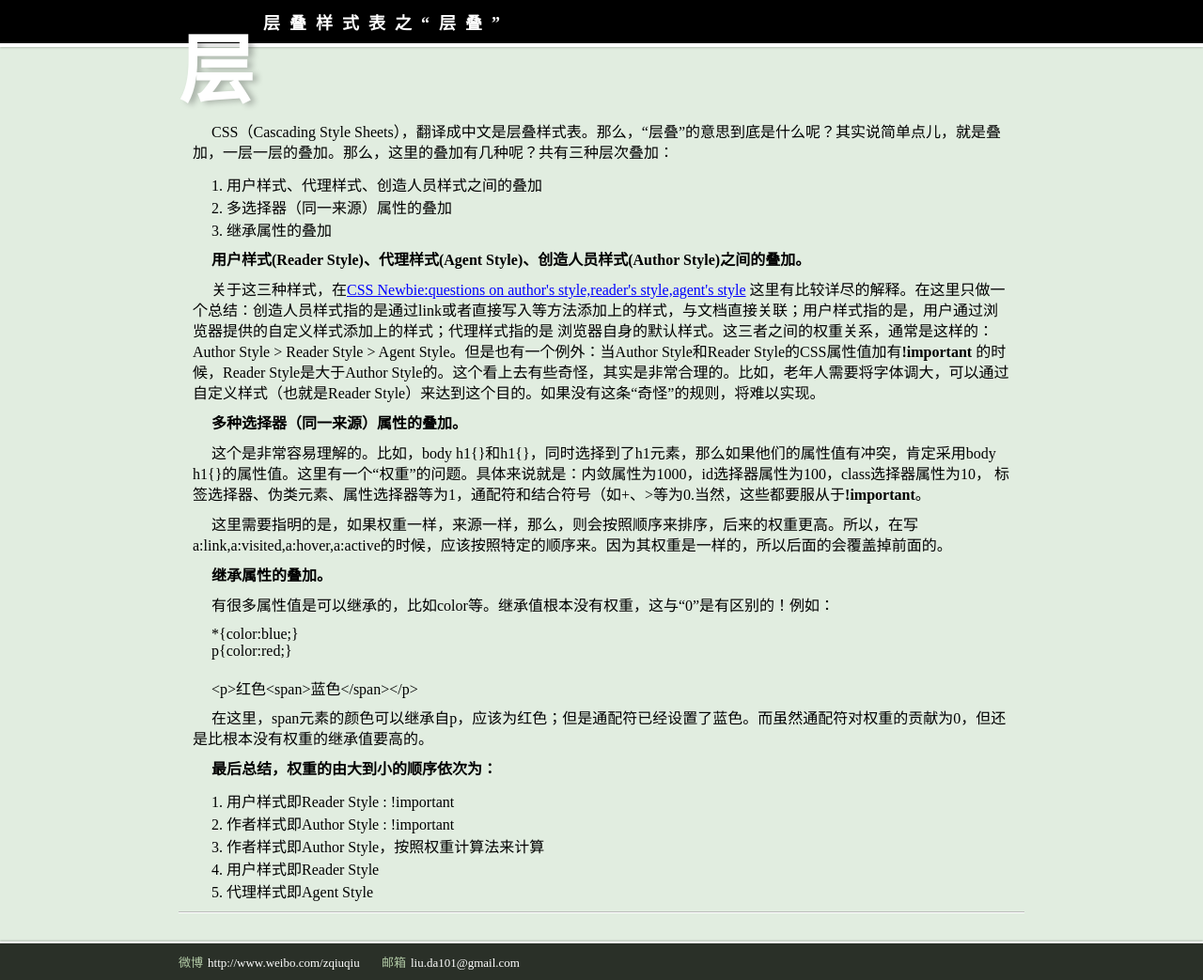
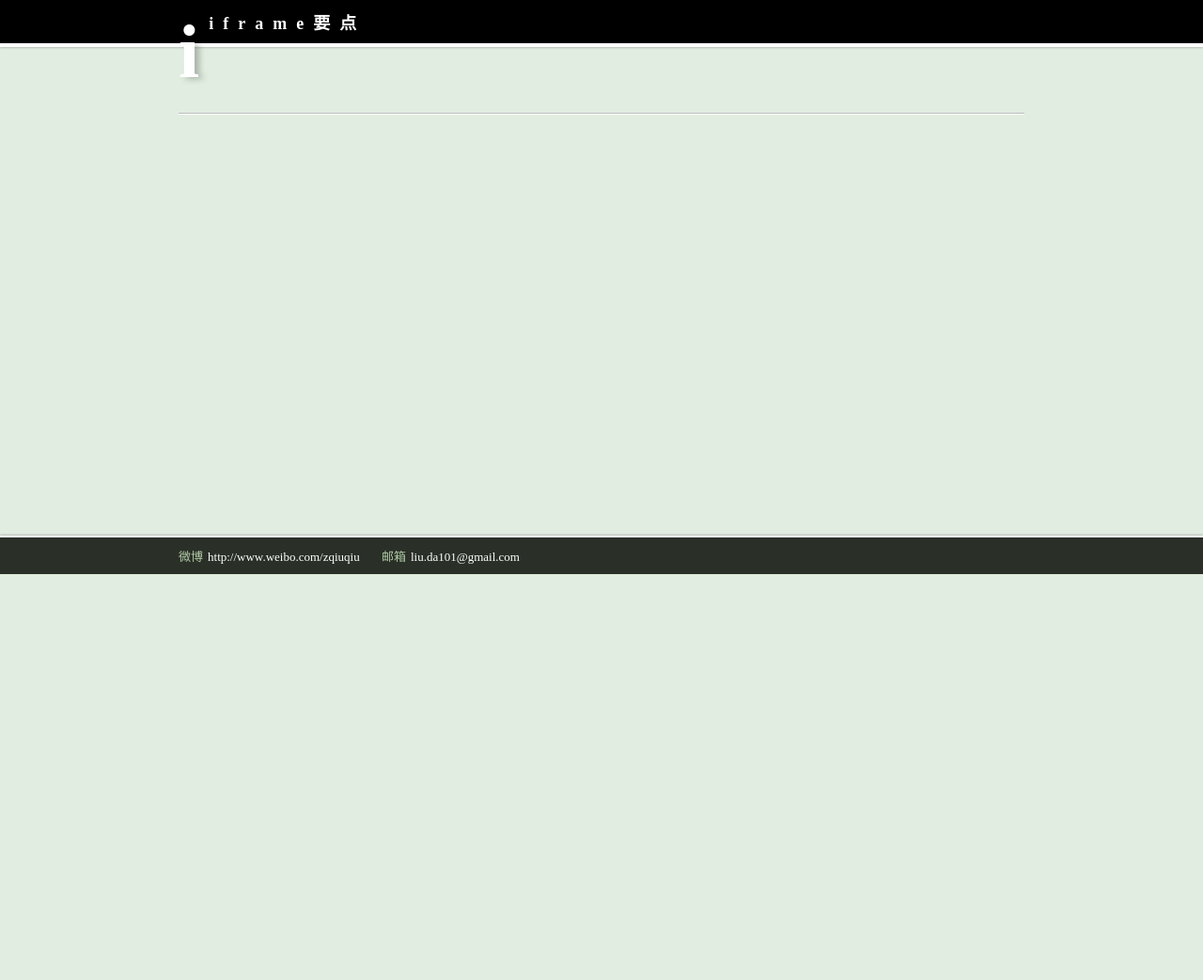
Before and after one commit to liuda101/liuda101.github.com, a Jekyll site: the page built from _posts/2012-11-13-IFRAME-Width-100%-Scrollbar.md, in a window 1280 px wide. Shown: the whole page at 94% size. Built offline with Jekyll 4.4.1, drawn with Linux system fonts in a browser that asks for light colours; comment, search, counter and statistics services are not loaded; after the commit the page ends 900 px from its top, so only the background shows below that.

Commit message:
modify iframe

```diff
--- a/_posts/2012-11-13-IFRAME-Width-100%-Scrollbar.md
+++ b/_posts/2012-11-13-IFRAME-Width-100%-Scrollbar.md
@@ -1,63 +1,5 @@
 ---
 layout: post
-title: 层叠样式表之“层叠”
-firstLetter : 层
+title: iframe要点
+firstLetter : i
 ---
-<p>
-	CSS（Cascading Style Sheets），翻译成中文是层叠样式表。那么，“层叠”的意思到底是什么呢？其实说简单点儿，就是叠加，一层一层的叠加。那么，这里的叠加有几种呢？共有三种层次叠加：
-</p>
-<ol>
-	<li>用户样式、代理样式、创造人员样式之间的叠加</li>
-	<li>多选择器（同一来源）属性的叠加</li>
-	<li>继承属性的叠加</li>
-</ol>
-<p>
-	<span class="b">
-		用户样式(Reader Style)、代理样式(Agent Style)、创造人员样式(Author Style)之间的叠加。
-	</span>
-</p>
-<p>
-	关于这三种样式，在<a target="_blank" href="http://stackoverflow.com/questions/7022344/css-newbie-questions-on-authors-style-readers-style-agents-style">CSS Newbie:questions on author's style,reader's style,agent's style</a>
-	这里有比较详尽的解释。在这里只做一个总结：创造人员样式指的是通过link或者直接写入等方法添加上的样式，与文档直接关联；用户样式指的是，用户通过浏览器提供的自定义样式添加上的样式；代理样式指的是
-	浏览器自身的默认样式。这三者之间的权重关系，通常是这样的：Author Style > Reader Style > Agent Style。但是也有一个例外：当Author Style和Reader Style的CSS属性值加有<span class="b">!important</span>
-	的时候，Reader Style是大于Author Style的。这个看上去有些奇怪，其实是非常合理的。比如，老年人需要将字体调大，可以通过自定义样式（也就是Reader Style）来达到这个目的。如果没有这条“奇怪”的规则，将难以实现。
-</p>
-<p>
-	<span class="b">
-		多种选择器（同一来源）属性的叠加。
-	</span>
-</p>
-<p>
-	这个是非常容易理解的。比如，body h1{}和h1{}，同时选择到了h1元素，那么如果他们的属性值有冲突，肯定采用body h1{}的属性值。这里有一个“权重”的问题。具体来说就是：内敛属性为1000，id选择器属性为100，class选择器属性为10，
-	标签选择器、伪类元素、属性选择器等为1，通配符和结合符号（如+、>等为0.当然，这些都要服从于<span class="b">!important</span>。
-</p>
-<p>
-	这里需要指明的是，如果权重一样，来源一样，那么，则会按照顺序来排序，后来的权重更高。所以，在写a:link,a:visited,a:hover,a:active的时候，应该按照特定的顺序来。因为其权重是一样的，所以后面的会覆盖掉前面的。
-</p>
-<p>
-	<span class="b">
-		继承属性的叠加。
-	</span>
-</p>
-<p>
-	有很多属性值是可以继承的，比如color等。继承值根本没有权重，这与“0”是有区别的！例如：
-</p>
-<div class="d">
-	*{color:blue;}<br />
-	p{color:red;}<br />
-	<br />
-	&lt;p&gt;红色&lt;span&gt;蓝色&lt;/span&gt;&lt;/p&gt;
-</div>
-<p>
-	在这里，span元素的颜色可以继承自p，应该为红色；但是通配符已经设置了蓝色。而虽然通配符对权重的贡献为0，但还是比根本没有权重的继承值要高的。
-</p>
-<p>
-	<span class="b">最后总结，权重的由大到小的顺序依次为：</span>
-	<ol>
-		<li>用户样式即Reader Style : !important</li>
-		<li>作者样式即Author Style : !important</li>
-		<li>作者样式即Author Style，按照权重计算法来计算</li>
-		<li>用户样式即Reader Style</li>
-		<li>代理样式即Agent Style</li>
-	</ol>
-</p>
```
